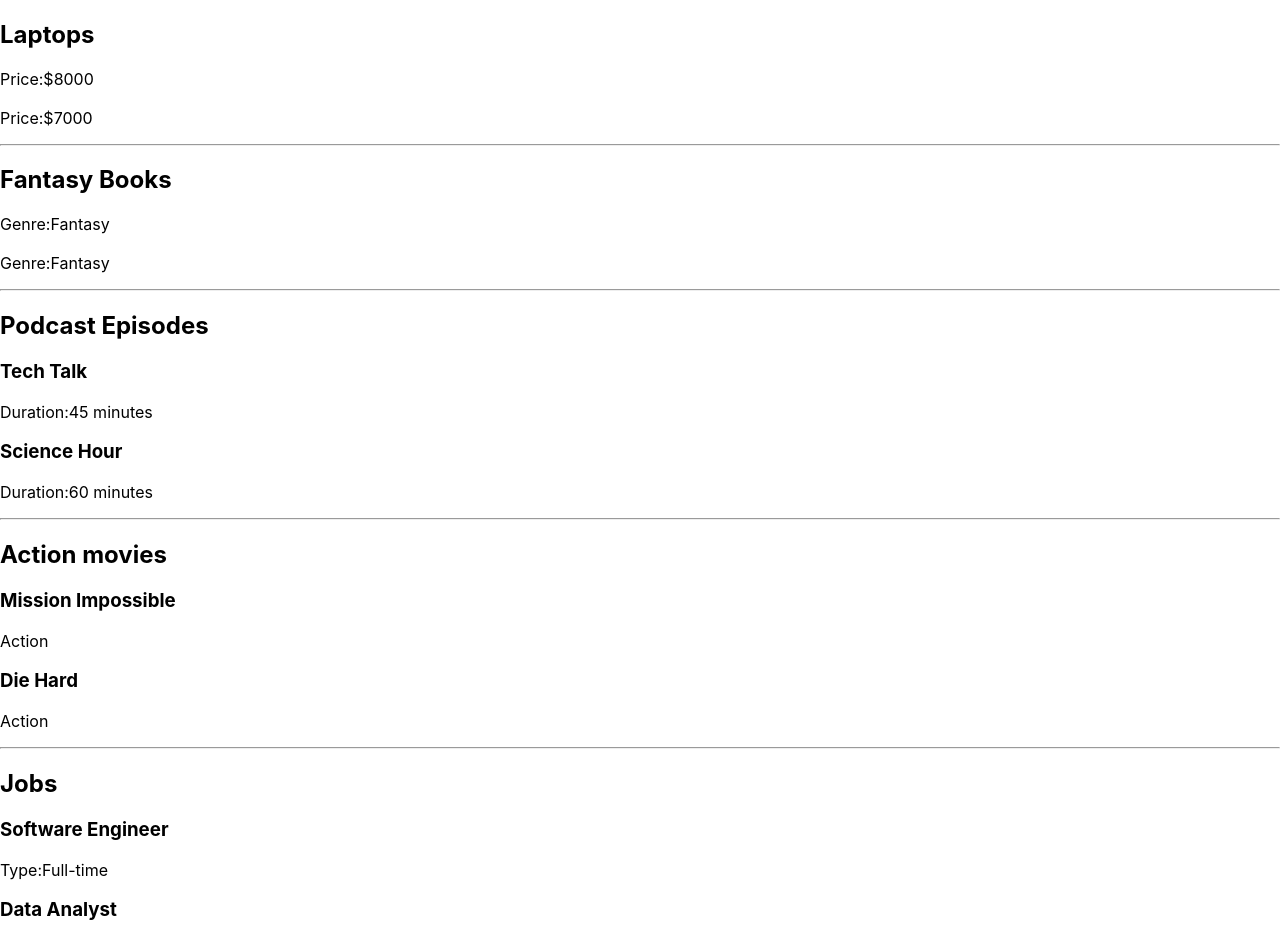
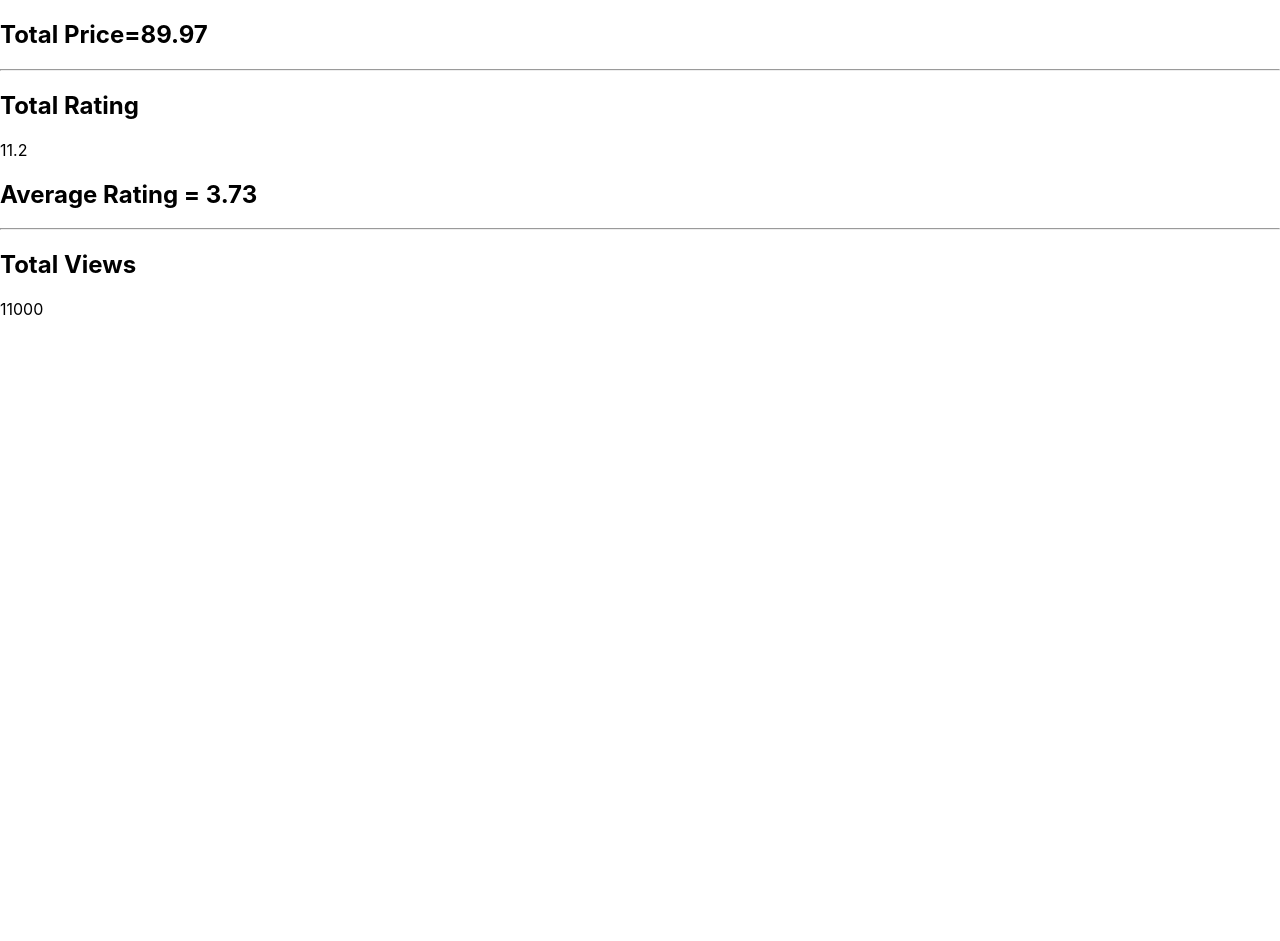
Before and after one commit to sourav7274/NeogP, a React (Create React App) app in the folder CW/test1/: page / in a window 1280 px wide. Shown: the top 941 px of the page. After the commit the page ends 800 px from the top, so only its background shows below. Built offline with nearby package versions, Linux system fonts and the light colour scheme.

Commit message:
IR2.3_CW

```diff
--- a/CW/test1/src/App.js
+++ b/CW/test1/src/App.js
@@ -1,170 +1,61 @@
 
 import './App.css';
 
-const Laptops = ({laptops}) =>{
-  const laptopFil = laptops.filter(laptop => laptop.price>4999 && laptop.price<15000)
-  const laptopList = laptopFil.map(laptop =>(
-    <div key={laptop.id}>
-       <h3>{laptop.Brand}</h3>
-       <p>Price:${laptop.price}</p>
+const ProducTotal = ({products}) =>{
+  const total = products.reduce((acc,curr)=>acc+=curr.price,0)
+  return(
+    <div>
+      <h2>Total Price={total} </h2>
+      <hr/>
     </div>
-  ))
-  return(
-    <>
-      <h2>Laptops</h2>
-      {laptopList}
-      <hr/>
-    </>
+
   )
 }
-const Books = ({books}) =>{
-  const bookFil = books.filter(book => book.genre==="Fantasy")
-  const bookList = bookFil.map(book =>(
-    <div key={book.id}>
-       <h3>{book.name}</h3>
-       <p>Genre:{book.genre}</p>
+const Restaurant = ({restaurants}) =>{
+  const total = restaurants.reduce((acc,curr)=>acc+=curr.rating,0)
+  return(
+    <div>
+      <h2>Total Rating</h2>
+      <p>{total}</p>
+      <h2>Average Rating = {(total/restaurants.length).toFixed(2)}</h2>
+      <hr/>
     </div>
-  ))
-  return(
-    <>
-      <h2>Fantasy Books</h2>
-      {bookList}
-      <hr/>
-    </>
   )
 }
-const Podcasts = ({podcasts}) =>{
-  const podcastFil = podcasts.filter(pod => pod.duration>30)
-  const PodList = podcastFil.map(pod =>(
-    <div  key={pod.id}>
-       <h3>{pod.title}</h3>
-       <p>Duration:{pod.duration} minutes</p>
+const Videos = ({videos}) =>{
+  const total = videos.reduce((acc,curr)=>acc+=curr.views,0)
+  return(
+    <div>
+      <h2>Total Views</h2>
+      <p>{total}</p>
     </div>
-  ))
-  return(
-    <>
-      <h2>Podcast Episodes</h2>
-      {PodList}
-      <hr/>
-    </>
   )
 }
-const Movies = ({movies}) =>{
-  const movieFil = movies.filter(movie=>movie.genre==="Action")
-  const movieList = movieFil.map(movie =>(
-    <div  key={movie.id}>
-       <h3>{movie.title}</h3>
-       <p>{movie.genre}</p>
-    </div>
-  ))
-  return(
-    <>
-      <h2>Action movies</h2>
-      {movieList}
-      <hr/>
-    </>
-  )
-}
-const Jobs = ({jobs}) =>{
-  const jobFil = jobs.filter(job => job.type==="Full-time")
-  const jobList = jobFil.map(job =>(
-    <div  key={job.id}>
-       <h3>{job.title}</h3>
-       <p>Type:{job.type}</p>
-    </div>
-  ))
-  return(
-    <>
-      <h2>Jobs</h2>
-      {jobList}
-      <hr/>
-    </>
-  )
-}
-
-const Playlist = ({playlist}) =>{
-  const playFil = playlist.filter(play => play.artist==="Artist 1")
-  const playList = playFil.map(play =>(
-    <div id={play.id} >
-      <h3>{play.title}</h3>
-      <p>{play.artist}</p>
-    </div>
-  ))
-  return(
-    <>
-      <h2>Songs</h2>
-      {playList}
-    </>
-  )
-}
-
 function App() {
 
-  const laptops = [
+  const products = [
+    {id:1,name:"Product 1",price:19.99},
+    {id:2,name:"Product 2",price:29.99},
+    {id:3,name:"Product 3",price:39.99},
+  ]
 
-    { id: 1, brand: "Dell", price: 8000 },
+  const restaurants = [
+    {id:1,name:"Restaurant 1",cuisine:"Italian",rating:5},
+    {id:2,name:"Restaurant 2",cuisine:"Mexican",rating:3.5},
+    {id:3,name:"Restaurant 3",cuisine:"Chineese",rating:2.7},
+  ]
 
-    { id: 2, brand: "HP", price: 7000 },
+  const videos = [
+    {id:1,name:"Video 1",views:2000},
+    {id:2,name:"Video 2",views:4000},
+    {id:3,name:"Video 3",views:5000},
+  ]
 
-    { id: 3, brand: "Lenovo", price: 19000 },
-
-  ];
-
-  const books = [
-
-    { id: 1, title: "Harry Potter and the Sorcerer's Stone", genre: "Fantasy" },
-
-    { id: 2, title: "The Hobbit", genre: "Self-help" },
-
-    { id: 3, title: "Mistborn: The Final Empire", genre: "Fantasy" },
-
-  ];
-
-  const podcasts = [
-
-    { id: 1, title: "Tech Talk", duration: 45 },
-
-    { id: 2, title: "Business Insights", duration: 25 },
-
-    { id: 3, title: "Science Hour", duration: 60 },
-
-  ];
-  const movies = [
-
-    { id: 1, title: "Mission Impossible", genre: "Action" },
-
-    { id: 2, title: "Die Hard", genre: "Action" },
-
-    { id: 3, title: "The Avengers", genre: "Adventure" },
-
-  ];
-
-  const jobs = [
-
-    { id: 1, title: "Software Engineer", type: "Full-time" },
-
-    { id: 2, title: "Marketing Manager", type: "Part-time" },
-
-    { id: 3, title: "Data Analyst", type: "Full-time" },
-
-  ];
-  const songs = [
-
-    { id: 1, title: "Song 1", artist: "Artist 1" },
-
-    { id: 2, title: "Song 2", artist: "Artist 2" },
-
-    { id: 3, title: "Song 3", artist: "Artist 1" },
-
-  ];
   return (
     <div>
-      <Laptops laptops={laptops}/>
-      <Books books={books}/>
-      <Podcasts podcasts={podcasts}/>
-      <Movies movies={movies}/>
-      <Jobs jobs={jobs}/>
-      <Playlist playlist={songs}/>
+      <ProducTotal products={products} />
+      <Restaurant restaurants={restaurants}/>
+      <Videos videos={videos}/>
     </div>
   )
 }
```
